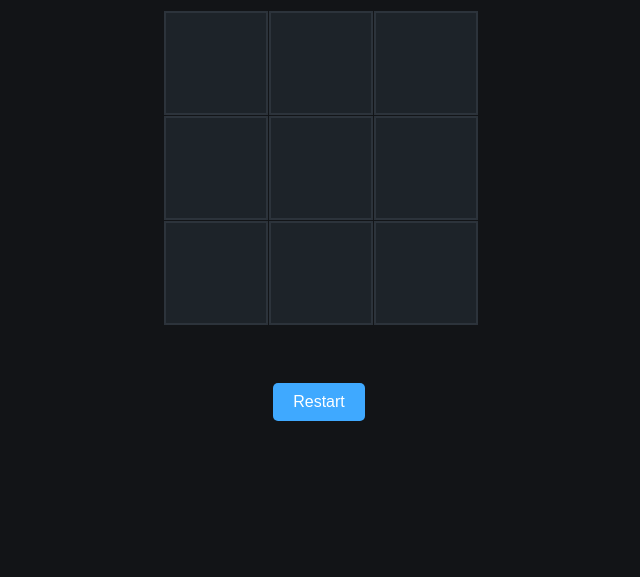
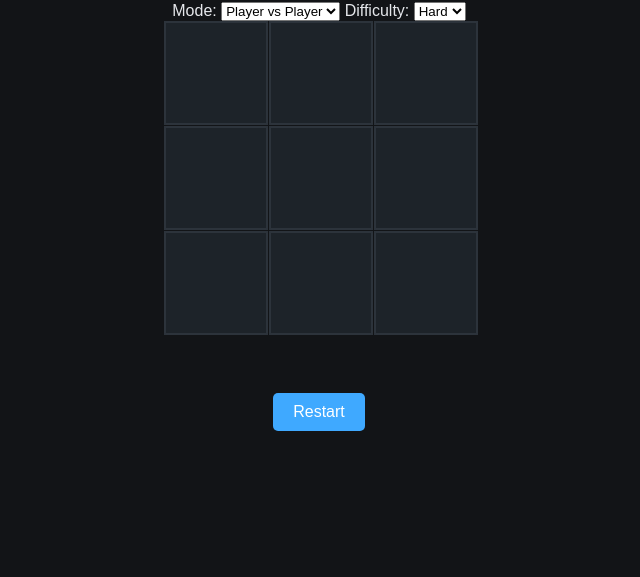
Before and after one commit to HPL2K14/HP7, a plain HTML site: page main.html in a window 1280 px wide. Shown: the part 223-800 px from the top of the page, without its empty margins (321-961 px from the left). Drawn offline with Linux system fonts and the light colour scheme.

Commit message:
Add files via upload
updated version to include AI opponent

```diff
--- a/main.html
+++ b/main.html
@@ -1,13 +1,3 @@
-<!DOCTYPE html>
-<html lang="en" >
-<head>
-  <meta charset="UTF-8">
-  <title>TicTacToe</title>
-  <link rel="stylesheet" href="./style.css">
-
-</head>
-<body>
-<!-- partial:index.partial.html -->
 <html lang="en">
 <head>
   <meta charset="UTF-8" />
@@ -17,18 +7,35 @@
 </head>
 <body>
   <h1>Tic Tac Toe</h1>
-  <div class="board" id="board">
-    <div class="cell" data-cell></div>
-    <div class="cell" data-cell></div>
-    <div class="cell" data-cell></div>
-    <div class="cell" data-cell></div>
-    <div class="cell" data-cell></div>
-    <div class="cell" data-cell></div>
-    <div class="cell" data-cell></div>
-    <div class="cell" data-cell></div>
-    <div class="cell" data-cell></div>
+  <div class="controls">
+    <label>
+      Mode:
+      <select id="modeSelect" aria-label="Game mode">
+        <option value="human" selected>Player vs Player</option>
+        <option value="ai">Player vs AI</option>
+      </select>
+    </label>
+    <label id="difficultyWrapper" class="hidden">
+      Difficulty:
+      <select id="difficulty" aria-label="AI difficulty">
+        <option value="easy">Easy</option>
+        <option value="hard" selected>Hard</option>
+      </select>
+    </label>
   </div>
-  <div class="message" id="message"></div>
+
+  <div class="board" id="board" aria-label="Tic Tac Toe board" role="grid">
+    <div class="cell" data-cell role="gridcell" aria-label="cell 1" tabindex="0"></div>
+    <div class="cell" data-cell role="gridcell" aria-label="cell 2" tabindex="0"></div>
+    <div class="cell" data-cell role="gridcell" aria-label="cell 3" tabindex="0"></div>
+    <div class="cell" data-cell role="gridcell" aria-label="cell 4" tabindex="0"></div>
+    <div class="cell" data-cell role="gridcell" aria-label="cell 5" tabindex="0"></div>
+    <div class="cell" data-cell role="gridcell" aria-label="cell 6" tabindex="0"></div>
+    <div class="cell" data-cell role="gridcell" aria-label="cell 7" tabindex="0"></div>
+    <div class="cell" data-cell role="gridcell" aria-label="cell 8" tabindex="0"></div>
+    <div class="cell" data-cell role="gridcell" aria-label="cell 9" tabindex="0"></div>
+  </div>
+  <div class="message" id="message" aria-live="polite"></div>
   <button id="restartBtn">Restart</button>
 
   <!-- Winner / Draw Modal -->
@@ -42,8 +49,3 @@
   <script src="script.js"></script>
 </body>
 </html>
-<!-- partial -->
-  <script  src="./script.js"></script>
-
-</body>
-</html>
```
